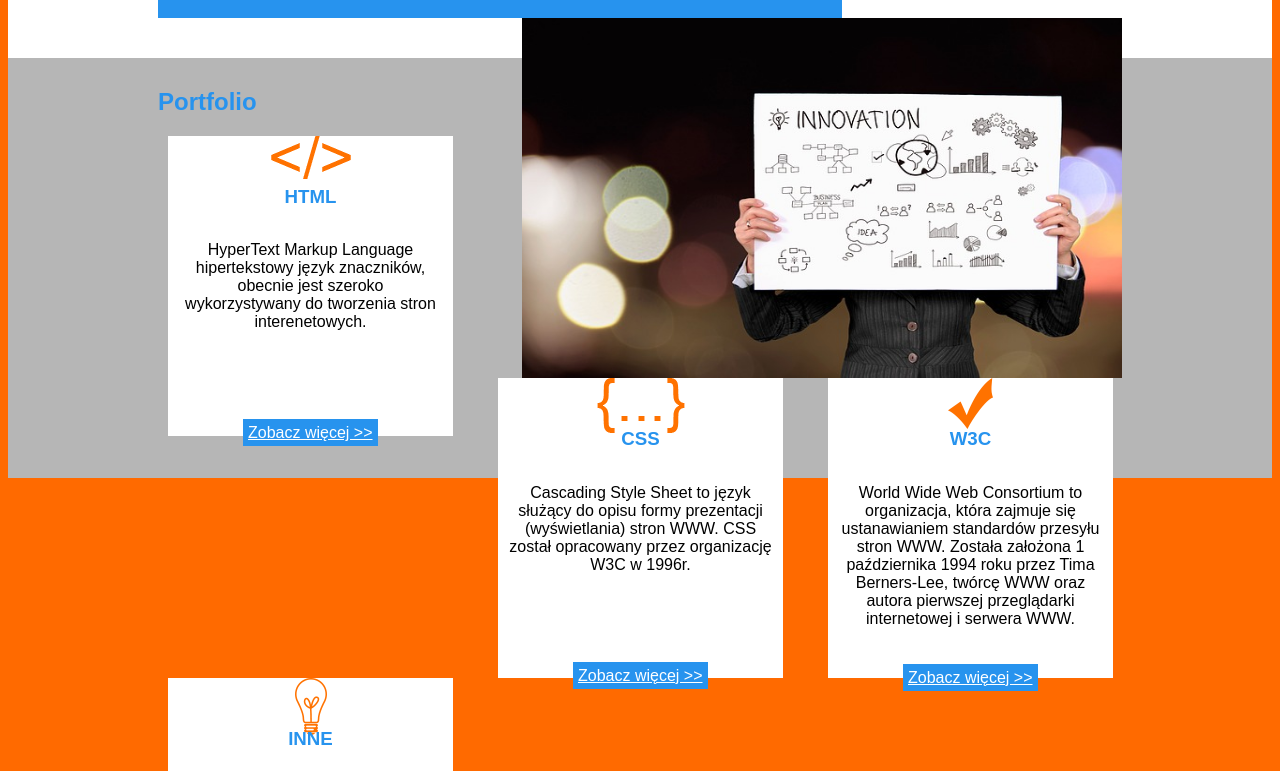
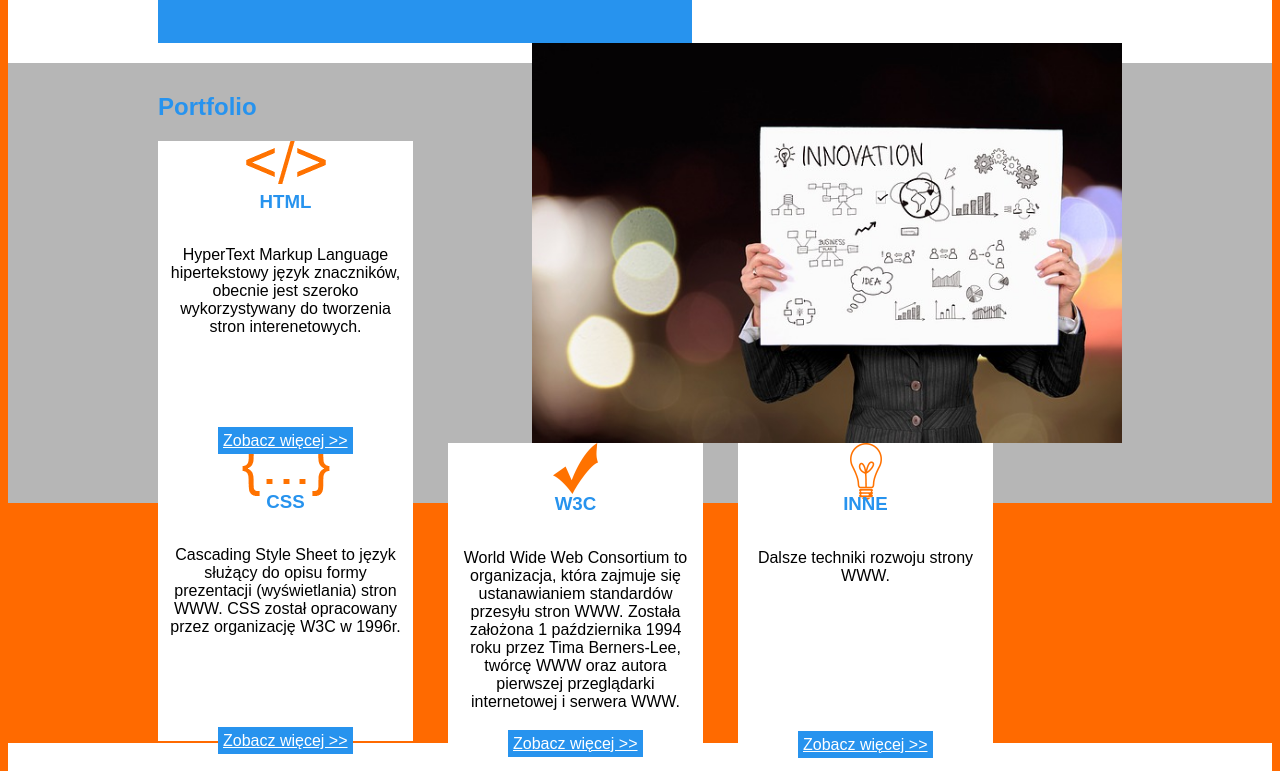
Before and after one commit to katarzynaskirlins/laughing_potato, a plain HTML site: page index.html in a window 1280 px wide. Shown: the part 640-1411 px from the top of the page. Drawn offline with Linux system fonts and the light colour scheme; files whose address does not match are found by name.

```diff
--- a/style/style.css
+++ b/style/style.css
@@ -17,8 +17,8 @@ body {
 }
 
 .omnie {
-  width: 600px;
-  height: 360px;
+  width: 590px;
+  height: 400px;
   float: right;
   margin-right: 150px;
 }
@@ -35,7 +35,7 @@ li {
 .portfolio {
   background-color: #B6B6B6;
   padding: 10px;
-  height: 400px;
+  height: 420px;
 }
 
 .boxes {
@@ -45,15 +45,15 @@ li {
 
 .oprojekcie {
   background-color: white;
-  padding-top: 30px;
-  height: 400px;
+  padding-top: 15px;
+  height: 420px;
 }
 
 .projekt {
   color: white;
   background-color: #2793EE;
-  width: 584px;
-  height: 340px;
+  width: 434px;
+  height: 380px;
   margin-left: 150px;
   padding: 10px 50px;
   float: left;
@@ -73,40 +73,41 @@ li {
 }
 
 .box1 {
-  width: 285px;
+  width: 255px;
   height: 300px;
   background: white url("img/tmp-1.png")no-repeat center top;
   float: left;
-  margin-left: 45px;
+  margin-left: 35px;
 }
 
 .box2 {
-  width: 285px;
+  width: 255px;
   height: 300px;
   background: white url("img/tmp-2.png") no-repeat center top;
   float: left;
-  margin-left: 45px;
+  margin-left: 35px;
 }
 
 .box3 {
-  width: 285px;
+  width: 255px;
   height: 300px;
   background: white url("img/tmp-3.png") no-repeat center top;
   float: left;
-  margin-left: 45px;
+  margin-left: 35px;
 }
 
 .box4 {
-  width: 285px;
+  width: 255px;
   height: 300px;
   background: white url("img/tmp-4.png") no-repeat center top;
   float: left;
-  margin-left: 45px;
+  margin-left: 35px;
 }
 
 .details {
   text-align: center;
   padding: 10px;
+  max-height: 100px;
 }
 
 .link1 {
@@ -120,44 +121,44 @@ li {
   color: white;
   background-color: #2793EE;
   text-align: center;
-  margin-left: 75px;
-  margin-right: 75px;
+  margin-left: 60px;
+  margin-right: 60px;
   border: 5px solid #2793EE;
   position: relative;
-  top: 67px;
+  top: 70px;
 }
 
 .link2-b2 {
   color: white;
   background-color: #2793EE;
   text-align: center;
-  margin-left: 75px;
-  margin-right: 75px;
+  margin-left: 60px;
+  margin-right: 60px;
   border: 5px solid #2793EE;
   position: relative;
-  top: 67px;
+  top: 70px;
 }
 
 .link2-b3 {
   color: white;
   background-color: #2793EE;
   text-align: center;
-  margin-left: 75px;
-  margin-right: 75px;
+  margin-left: 60px;
+  margin-right: 60px;
   border: 5px solid #2793EE;
   position: relative;
-  top: 15px;
+  top:60px;
 }
 
 .link2-b4 {
   color: white;
   background-color: #2793EE;
   text-align: center;
-  margin-left: 75px;
-  margin-right: 75px;
+  margin-left: 60px;
+  margin-right: 60px;
   border: 5px solid #2793EE;
   position: relative;
-  top: 120px;
+  top:125px;
 }
 
 .link3 {
@@ -173,7 +174,7 @@ li {
   background-color: white;
   clear: both;
   padding: 20px;
-  height: 400px;
+  height: 420px;
 }
 
 .formularz {
```
